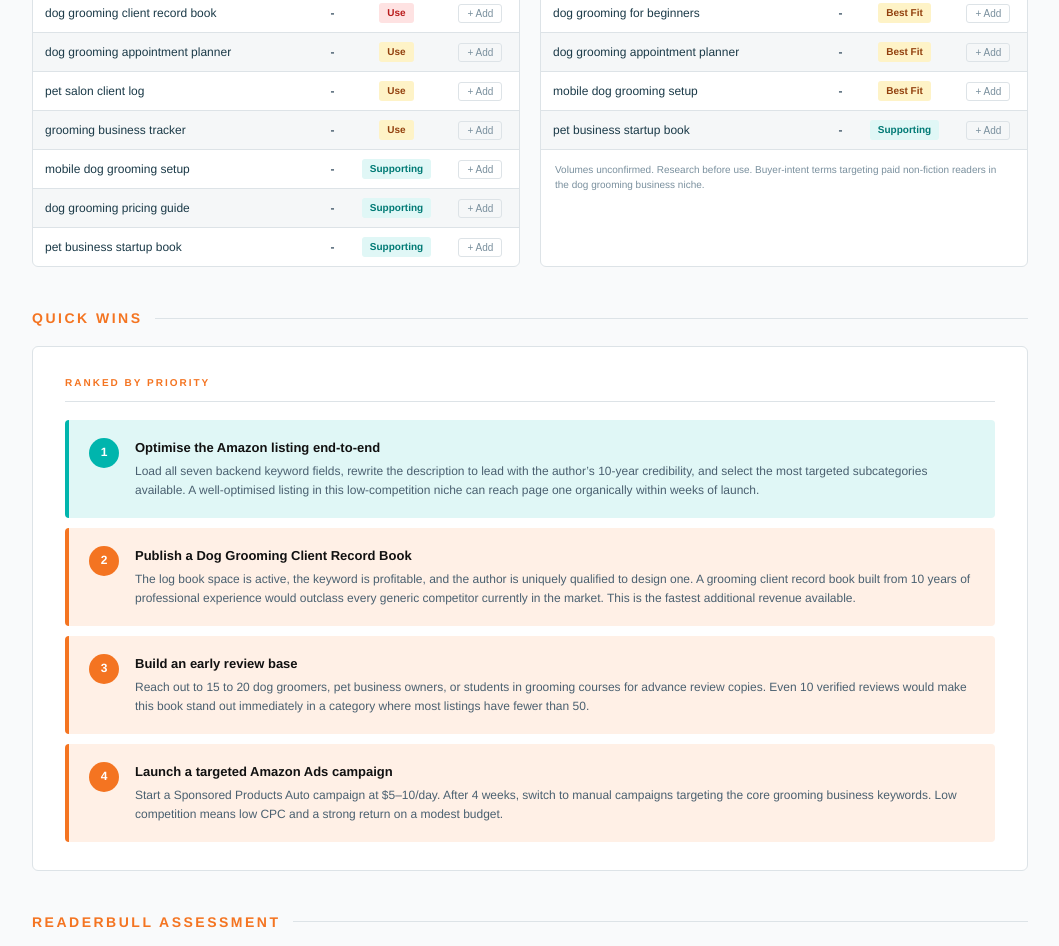
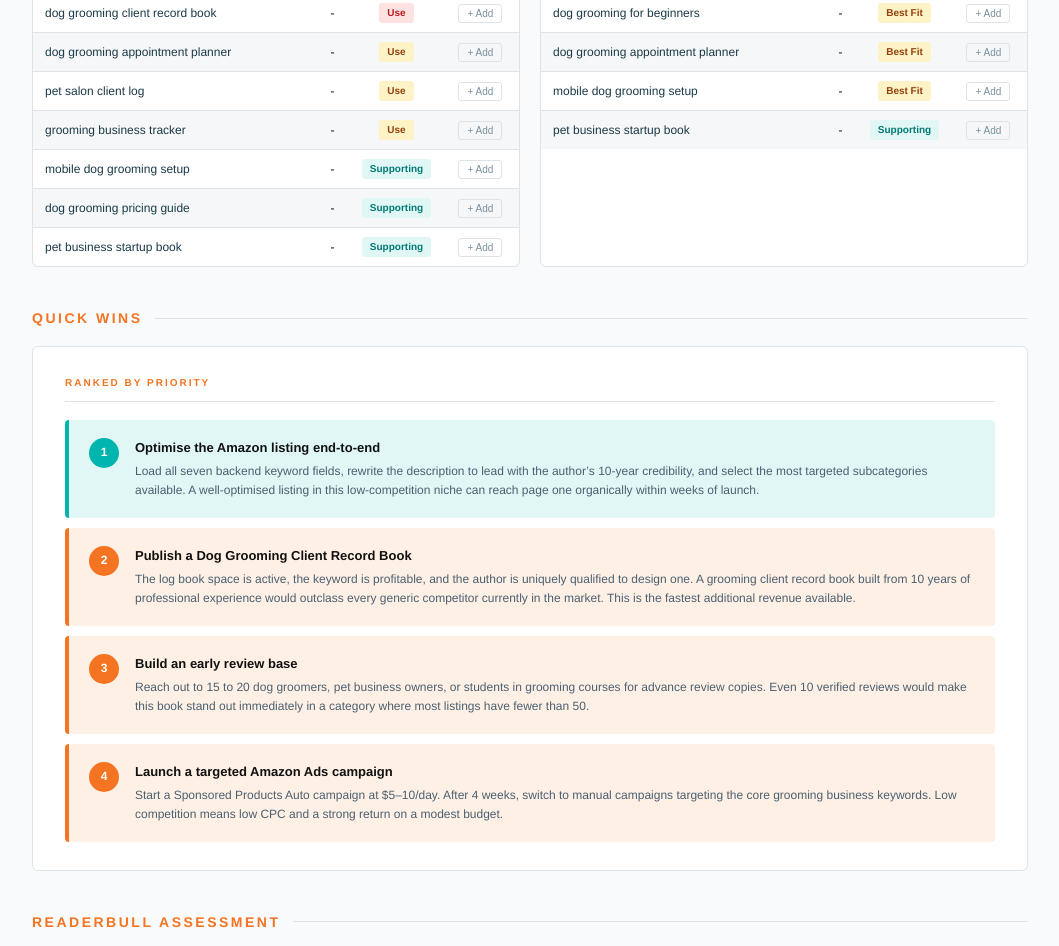
Before and after one commit to johnhones/kdp-dog-grooming-example, a plain HTML site: page index.html in a window 1280 px wide. Shown: the part 6307-7253 px from the top of the page, without its empty margins (220-1279 px from the left). Drawn offline with Linux system fonts and the light colour scheme.

Commit message:
Update dashboard — 2026-06-25 20:19

```diff
--- a/index.html
+++ b/index.html
@@ -778,9 +778,6 @@
         </tbody>
       </table>
     </div>
-    <div style="padding:12px 14px;border-top:1px solid var(--border);font-size:10px;color:var(--muted);line-height:1.5;">
-      Volumes unconfirmed. Research before use. Buyer-intent terms targeting paid non-fiction readers in the dog grooming business niche.
-    </div>
   </div>
 </div>
 
```
